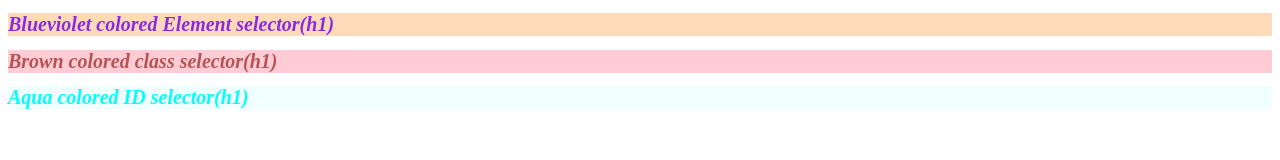
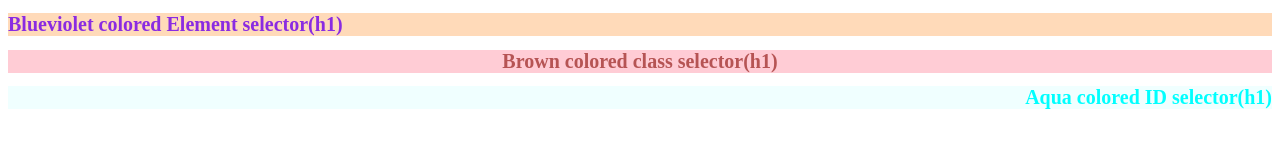
Before and after one commit to sasidhanallapati/profile, a plain HTML site: page element selector.html in a window 1280 px wide. Drawn offline with Linux system fonts and the light colour scheme.

Commit message:
Update element selector.html

```diff
--- a/element selector.html
+++ b/element selector.html
@@ -9,18 +9,17 @@
                 font-size: 20px;
                 background-color: peachpuff;
                 font-weight: bold;
-                font-style: italic;
             }
             .brown{
                 color:brown;
                 background-color: pink;
-
+                text-align: center;
                 opacity: 0.8;
             }
             #style{
                 color: aqua;
                 background-color: azure;
-
+                text-align: right;
             }
         </style>
     </head>
```
